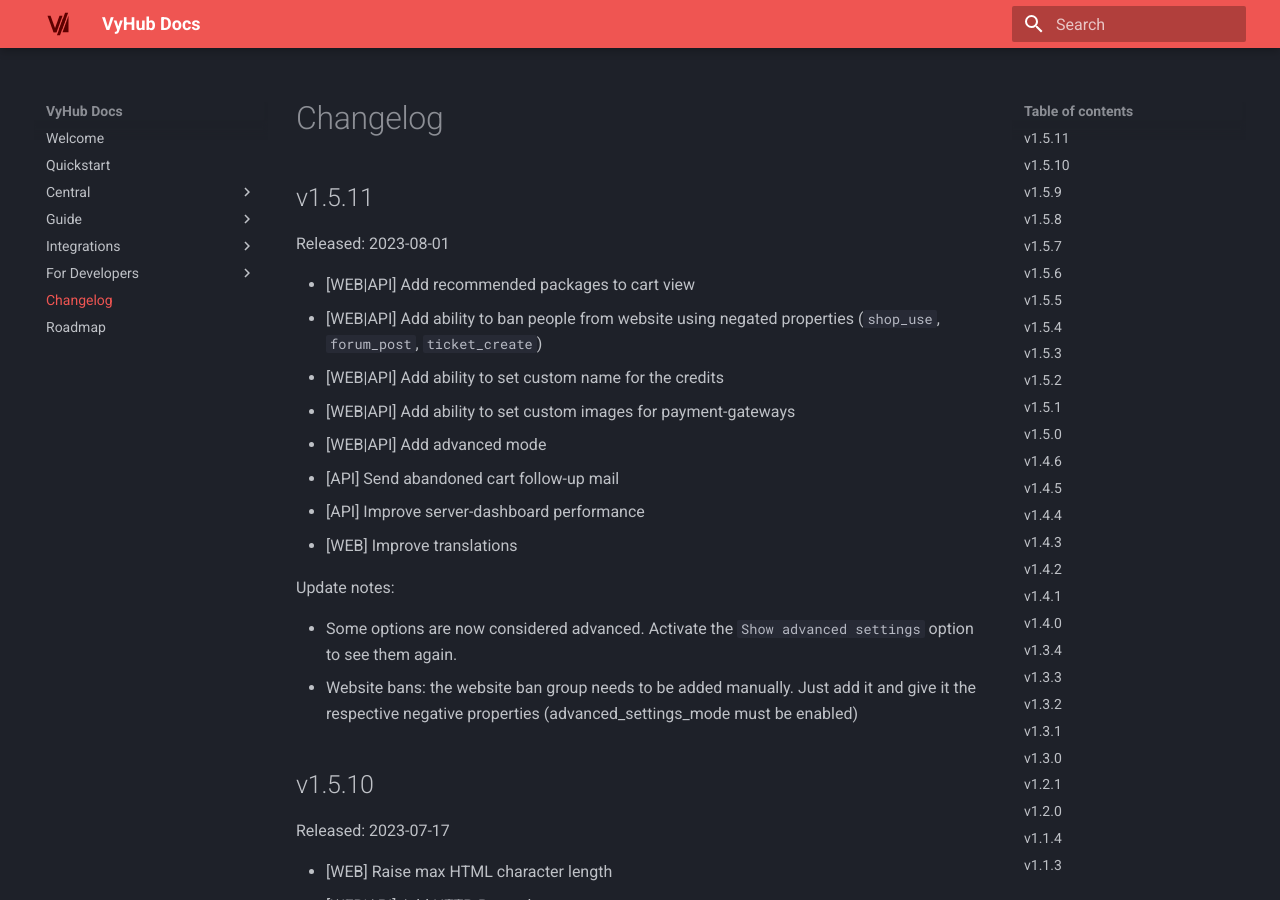
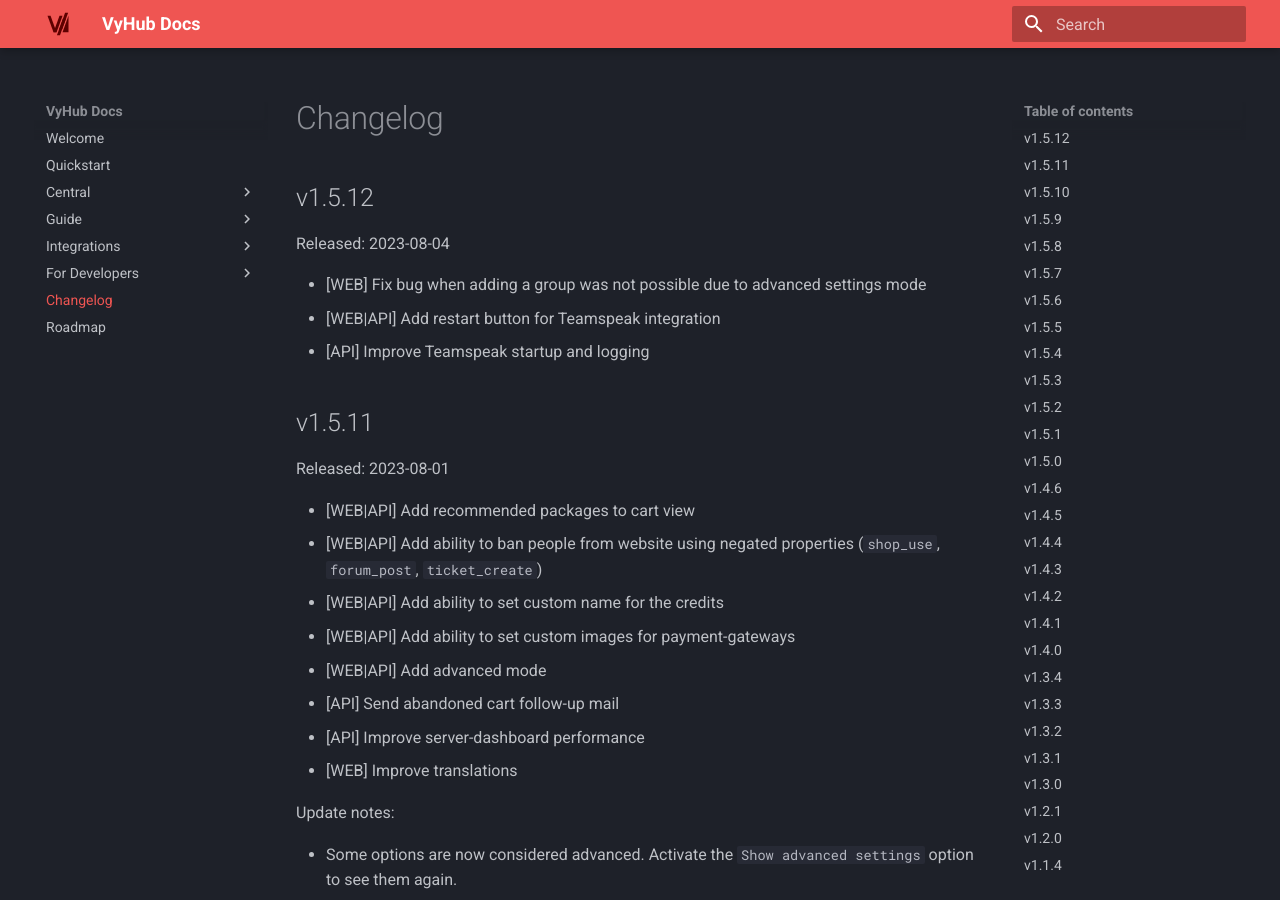
Before and after one commit to nyx-project/vyhub-documentation, an MkDocs documentation site: the page built from docs/changelog.md, in a window 1280 px wide and 900 px high. Built offline with MkDocs 1.6.1 and Material for MkDocs 9.7.7, drawn with Linux system fonts in a browser that asks for light colours; the version menu is left out.

Commit message:
Add 1.5.12 changelog

```diff
--- a/docs/changelog.md
+++ b/docs/changelog.md
@@ -1,4 +1,12 @@
 # Changelog
+
+## v1.5.12
+
+Released: 2023-08-04
+
+- [WEB] Fix bug when adding a group was not possible due to advanced settings mode
+- [WEB|API] Add restart button for Teamspeak integration
+- [API] Improve Teamspeak startup and logging
 
 ## v1.5.11
 
```
